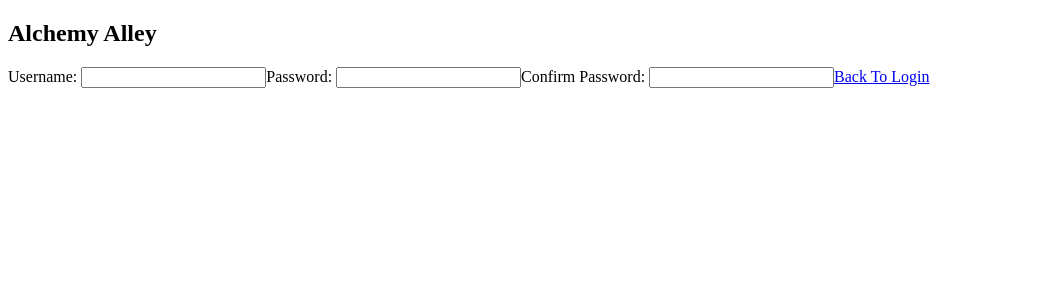
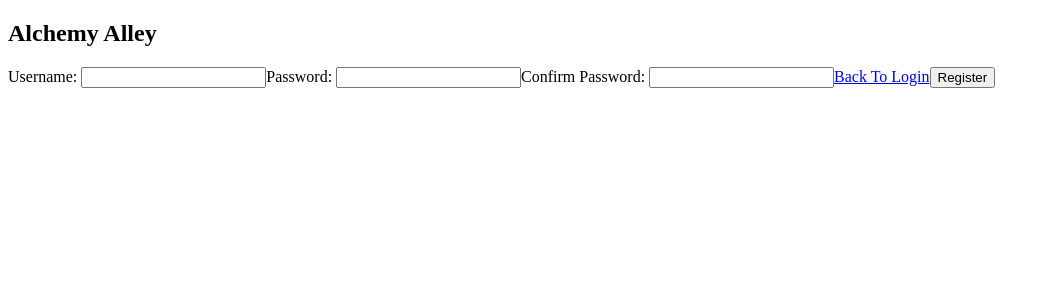
Before and after one commit to Anti5893/Swen261-Project-Alchemy-Alley, an Angular app in the folder estore-ui/: page /register in a window 1280 px wide. Shown: the top 300 px of the page, without its empty margins (0-1049 px from the left). Built offline with nearby package versions, Linux system fonts and the light colour scheme.

Commit message:
registering will only allow new users

```diff
--- a/estore-ui/src/app/login/login.component.ts
+++ b/estore-ui/src/app/login/login.component.ts
@@ -46,7 +46,7 @@ export class LoginComponent {
     return new Observable<boolean>(observer =>{
       this.getAuthenticationStatus(this.username,this.password).subscribe(
         (code : Number) => {
-          this.isAuthenticated = (code !== 400);
+          this.isAuthenticated = (code != 400);
           observer.next(this.isAuthenticated)
           observer.complete()
         }
--- a/estore-ui/src/app/register/register.component.html
+++ b/estore-ui/src/app/register/register.component.html
@@ -10,6 +10,6 @@
     <input id = 'new-user-password-confirm' [(ngModel)] = 'passwordConfirm'>
 
     <a [routerLink]="'/login'">Back To Login</a>
-    <button [routerLink] = "'/login'" *ngIf="validInfo()" (click) = 'register(username, password)'>Register</button>
+    <button (click) = "registerOnClick(username,password)">Register</button>
 </div>
 <router-outlet></router-outlet>
--- a/estore-ui/src/app/register/register.component.ts
+++ b/estore-ui/src/app/register/register.component.ts
@@ -1,7 +1,10 @@
 import { Component, Input } from '@angular/core';
+import { Observable, map } from 'rxjs';
 
 import { User } from '../../user';
 import { UserService } from '../user.service';
+import { HttpResponse } from '@angular/common/http';
+import { Router } from '@angular/router';
 
 @Component({
   selector: 'app-register',
@@ -14,16 +17,21 @@ export class RegisterComponent {
   password: string = '';
   passwordConfirm: string = '';
   users: User[] = [];
-  constructor(private userService: UserService) { }
+  alreadyExists = false;
+  buttonClicked = false;
+  constructor(private userService: UserService, private router : Router) { }
 
-  validInfo() {
-    return (this.username != '' && (this.password == this.passwordConfirm) && (this.password != '' && this.passwordConfirm != ''));
-  }
 
-  register(username: string, password: string){
-    return this.userService.addUser({ username, password } as User)
-      .subscribe(user => {
-        this.users.push(user);
-      });
+  registerOnClick(username : string , password : string){
+    this.userService.authenticateUser({username, password} as User).subscribe(
+      (response) =>{
+        this.alreadyExists = (response.status == 200)
+      },
+      (error) =>{
+        this.alreadyExists = false;
+        this.userService.addUser({username, password} as User).subscribe();
+        this.router.navigate(['/login']);
+      }
+    )
   }
 }
```
Also changed, not shown: estore-ui/src/app/user.service.ts (line endings or trailing spaces).
